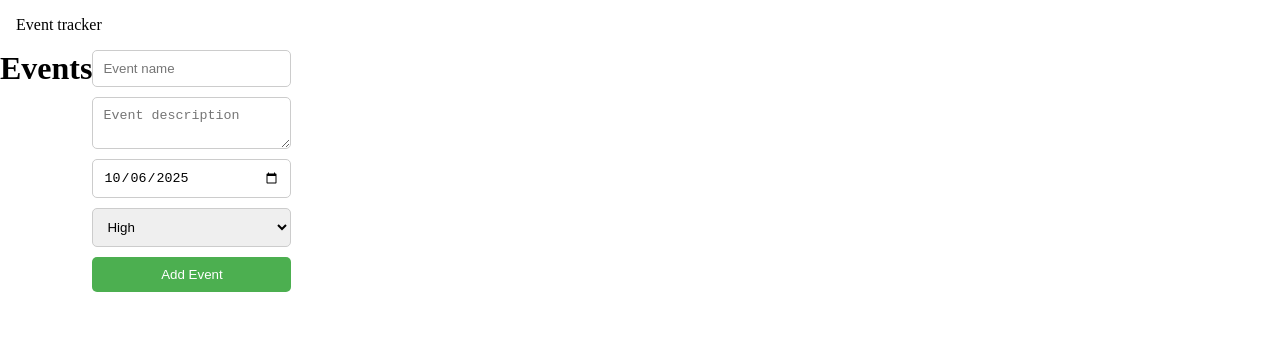
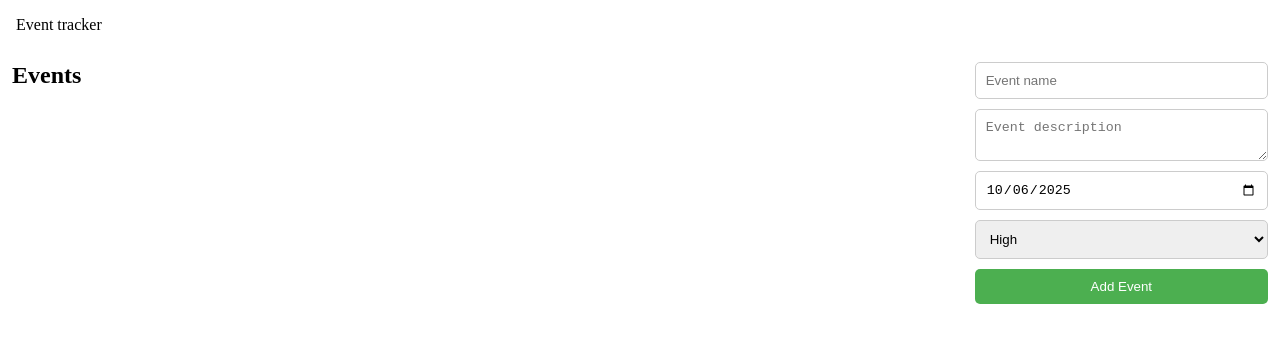
Before and after one commit to ashsajal1/event-tracker, a Vue app: page / in a window 1280 px wide. Shown: the top 342 px of the page. Built offline with nearby package versions, Linux system fonts and the light colour scheme; the HTML template or start-up script is replaced by a standard one.

Commit message:
style: make form sticky

```diff
--- a/src/views/HomeView.vue
+++ b/src/views/HomeView.vue
@@ -1,24 +1,42 @@
 <script setup lang="ts">
-import EventForm from '@/components/EventForm.vue';
+import EventForm from '@/components/EventForm.vue'
 import { useEventStore } from '../stores/events'
-import EventCard from '@/components/EventCard.vue';
+import EventCard from '@/components/EventCard.vue'
 const eventStore = useEventStore()
 const events = eventStore.events
 </script>
 
 <template>
-  <main>
-    <h1>Events</h1>
-    <template v-for="event in events" :key="event.id">
-      <EventCard :event="event" />
-    </template>
+  <main class="container">
+    <section class="events-section">
+      <h1>Events</h1>
+      <template v-for="event in events" :key="event.id">
+        <EventCard :event="event" />
+      </template>
+    </section>
 
-    <EventForm />
+    <section class="form-section">
+      <EventForm />
+    </section>
   </main>
 </template>
 
 <style scoped lang="scss">
-main {
+.container {
   display: flex;
+  justify-content: space-between;
+  align-items: start;
+  width: 100%;
+
+  section {
+    width: 100%;
+    margin: 12px;
+  }
+
+  .form-section {
+    width: 400px;
+    position: sticky;
+    top: 20px;
+  }
 }
 </style>
```
